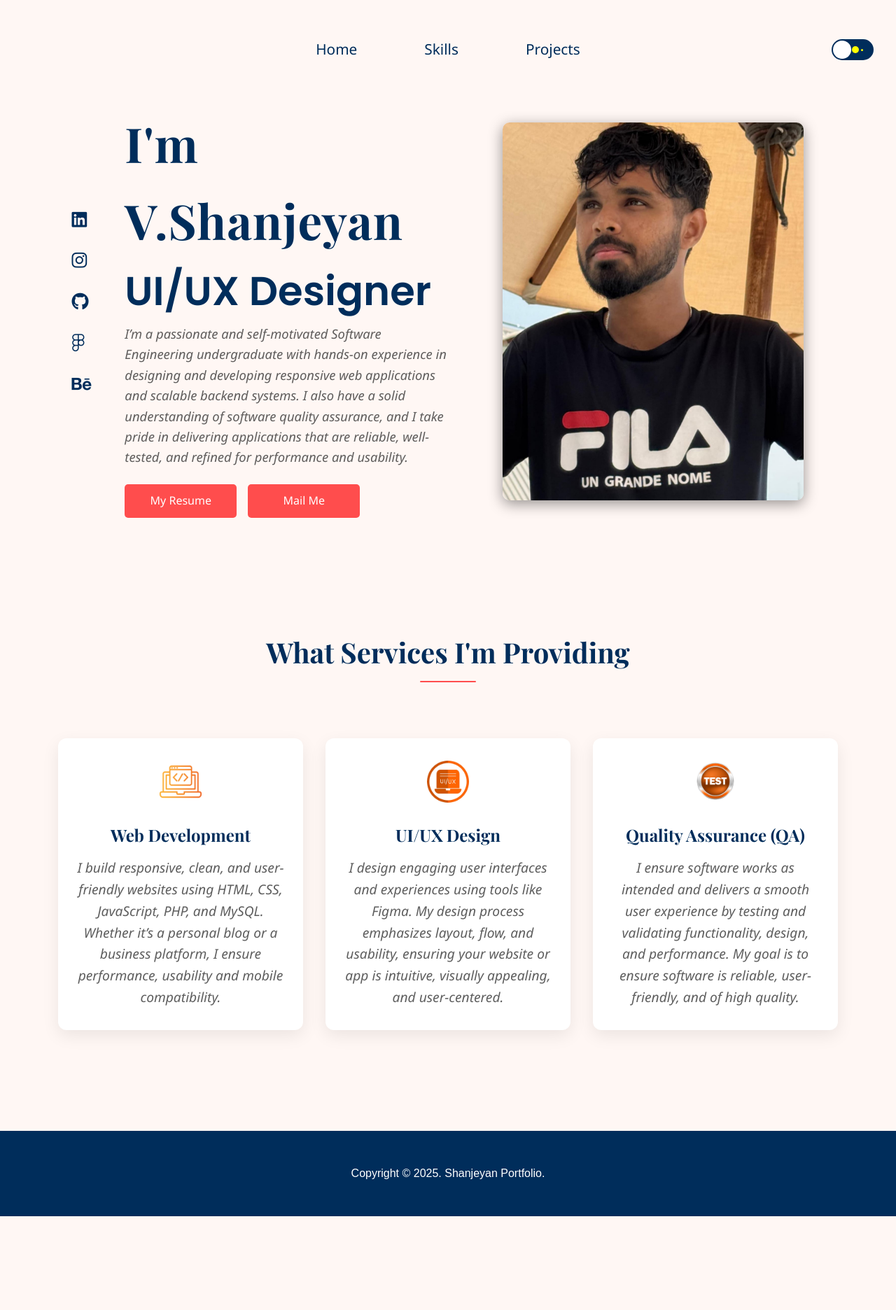
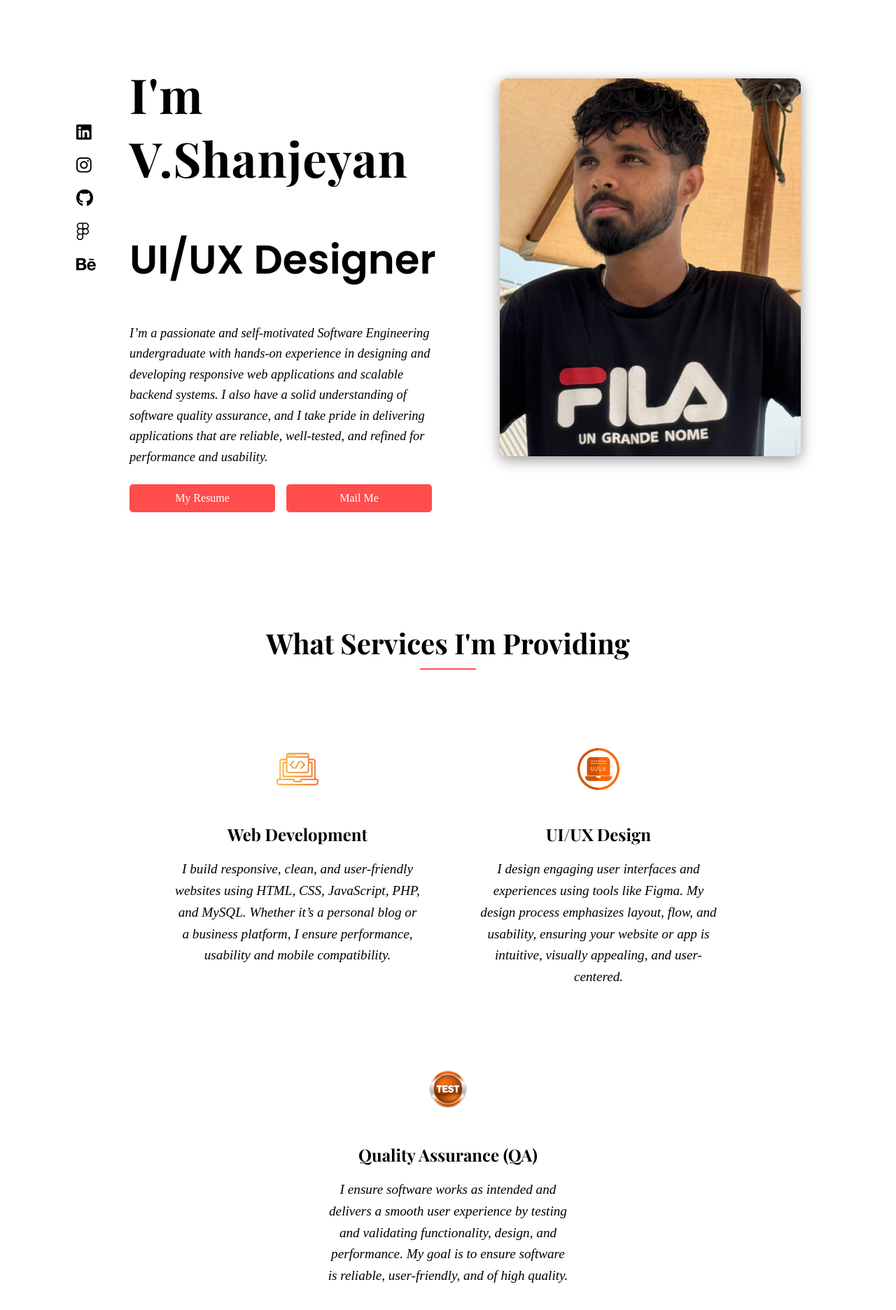
Before and after one commit to SanzGitHere/portfolio-next.js, a Next.js app: page / in a window 1280 px wide. Shown: the top 1872 px of the page at 70% size. Before the commit the page ends 1738 px from the top, so only its background shows below. Built offline with nearby package versions, Linux system fonts and the light colour scheme.

Commit message:
Updated layout

```diff
--- a/src/app/layout.js
+++ b/src/app/layout.js
@@ -1,17 +1,21 @@
-import '../styles/globals.css';
-import Navbar from '../components/navbar';
-import Footer from '../components/footer';
-
 export const metadata = {
   title: "Shanjeyan Vinayagamoorthy Portfolio Website",
-  description: "Official portfolio of V. Shanjeyan - showcasing skills, projects, and more.",
-  keywords: ["Shanjeyan", "Portfolio", "Software Engineer", "Web Developer", "Full Stack"],
-  authors: [{ name: "Shanjeyan Vinayagamoorthy" }],
 };
+
 export default function RootLayout({ children }) {
   return (
     <html lang="en">
       <head>
+        <meta
+          name="description"
+          content="Official portfolio of V. Shanjeyan - showcasing skills, projects, and more."
+        />
+        <meta
+          name="keywords"
+          content="Shanjeyan, Portfolio, Software Engineer, Web Developer, Full Stack Developer, React, Next.js"
+        />
+        <meta name="author" content="Shanjeyan Vinayagamoorthy" />
+        <meta name="viewport" content="width=device-width, initial-scale=1" />
         <link
           rel="stylesheet"
           href="https://cdnjs.cloudflare.com/ajax/libs/font-awesome/6.5.0/css/all.min.css"
@@ -22,11 +26,7 @@ export default function RootLayout({ children }) {
           rel="stylesheet"
         />
       </head>
-      <body>
-        <Navbar />
-        {children}
-        <Footer />
-      </body>
+      <body>{children}</body>
     </html>
   );
 }
```
